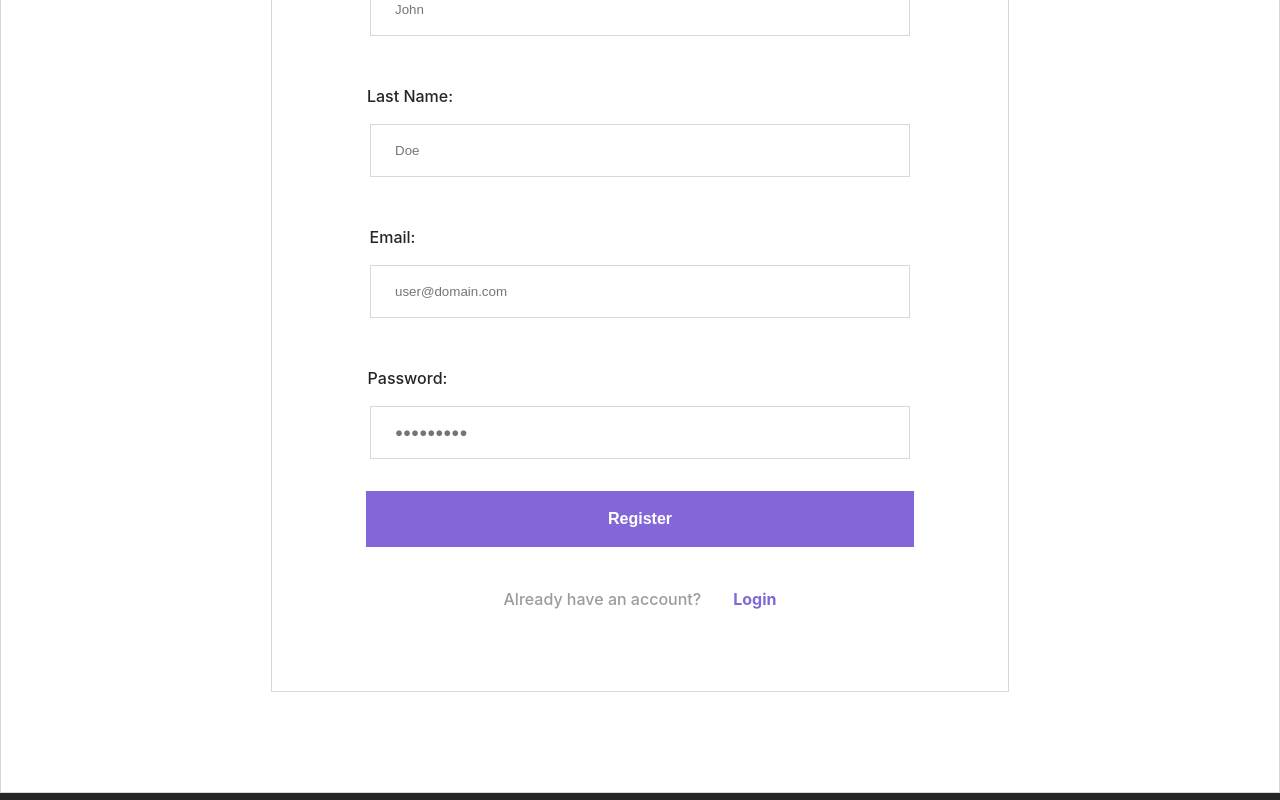
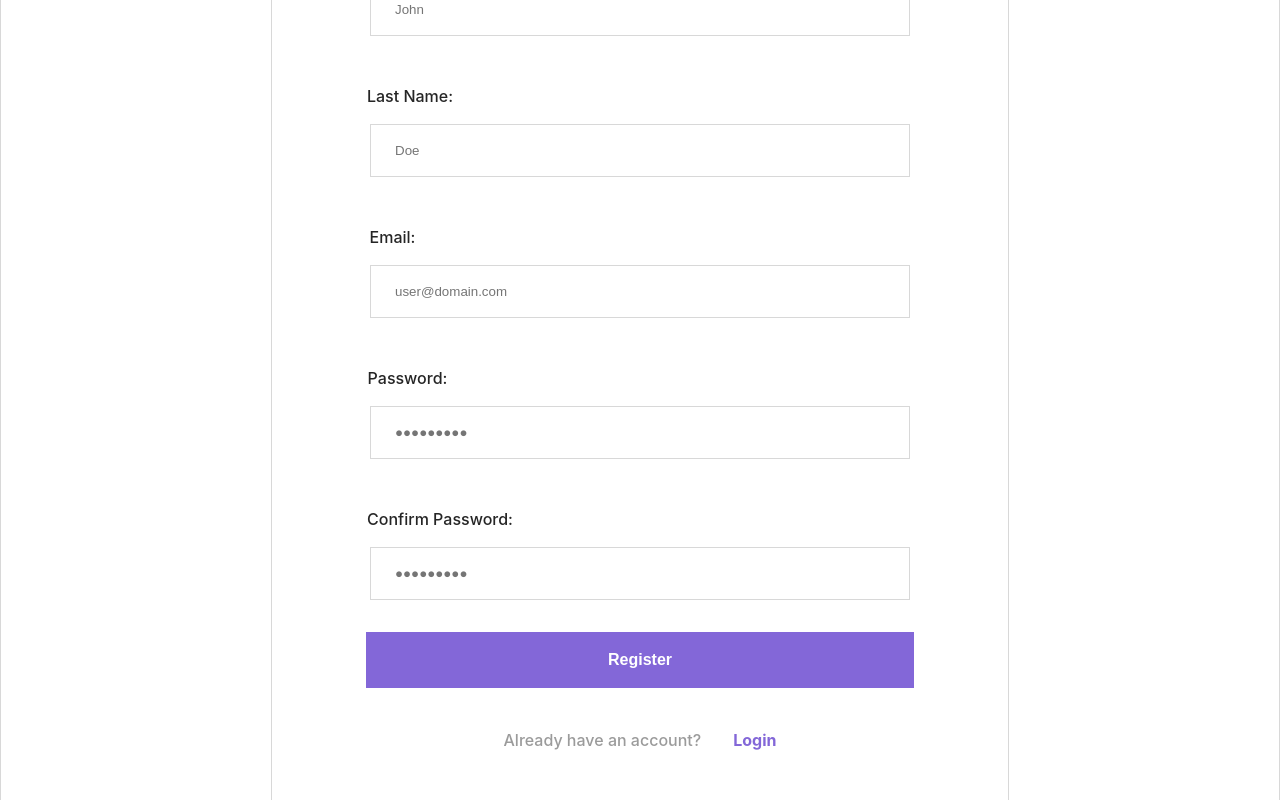
Before and after one commit to eminakahvedzic/AuctionApp, a React (Create React App) app in the folder client/: page /register in a window 1280 px wide. Shown: the part 369-1169 px from the top of the page. Built offline with nearby package versions, Linux system fonts and the light colour scheme.

Commit message:
added confirm password field

```diff
--- a/client/src/pages/register.js
+++ b/client/src/pages/register.js
@@ -13,6 +13,7 @@ function Registration() {
   const [lastName, setLastName] = useState("");
   const [email, setEmail] = useState("");
   const [password, setPassword] = useState("");
+  const [confirmPassword, setConfirmPassword] = useState("");
   const [errorMessages, setErrorMessages] = useState({});
   const navigate = useNavigate();
 
@@ -35,6 +36,11 @@ function Registration() {
 
     if (!password) {
       errors.password = "Password is required.";
+    }
+    if (!confirmPassword) {
+      errors.confirmPassword = "Please confirm your password.";
+    } else if (password !== confirmPassword) {
+      errors.confirmPassword = "Passwords do not match.";
     }
 
     setErrorMessages(errors);
@@ -107,6 +113,18 @@ function Registration() {
               <p className="error-message">{errorMessages.password}</p>
             )}
           </div>
+          <p className="input-confirm-password">Confirm Password:</p>
+          <div className="input-container">
+            <input
+              type="password"
+              placeholder="&#9679;&#9679;&#9679;&#9679;&#9679;&#9679;&#9679;&#9679;&#9679;"
+              value={confirmPassword}
+              onChange={(e) => setConfirmPassword(e.target.value)}
+            />
+            {errorMessages.confirmPassword && (
+              <p className="error-message">{errorMessages.confirmPassword}</p>
+            )}
+          </div>
           <button className="registration-button" onClick={handleRegistration}>
             Register
           </button>
--- a/client/src/styles/register.css
+++ b/client/src/styles/register.css
@@ -70,6 +70,16 @@
 .input-password{
     margin-bottom: 16px;
     margin-right: 465px;
+    color: var(--neutral-neutral-00, #252525);
+    font-size: 16px;
+    font-style: normal;
+    font-weight: 450;
+    line-height: 24px;
+}
+
+.input-confirm-password{
+    margin-bottom: 16px;
+    margin-right: 400px;
     color: var(--neutral-neutral-00, #252525);
     font-size: 16px;
     font-style: normal;
```
